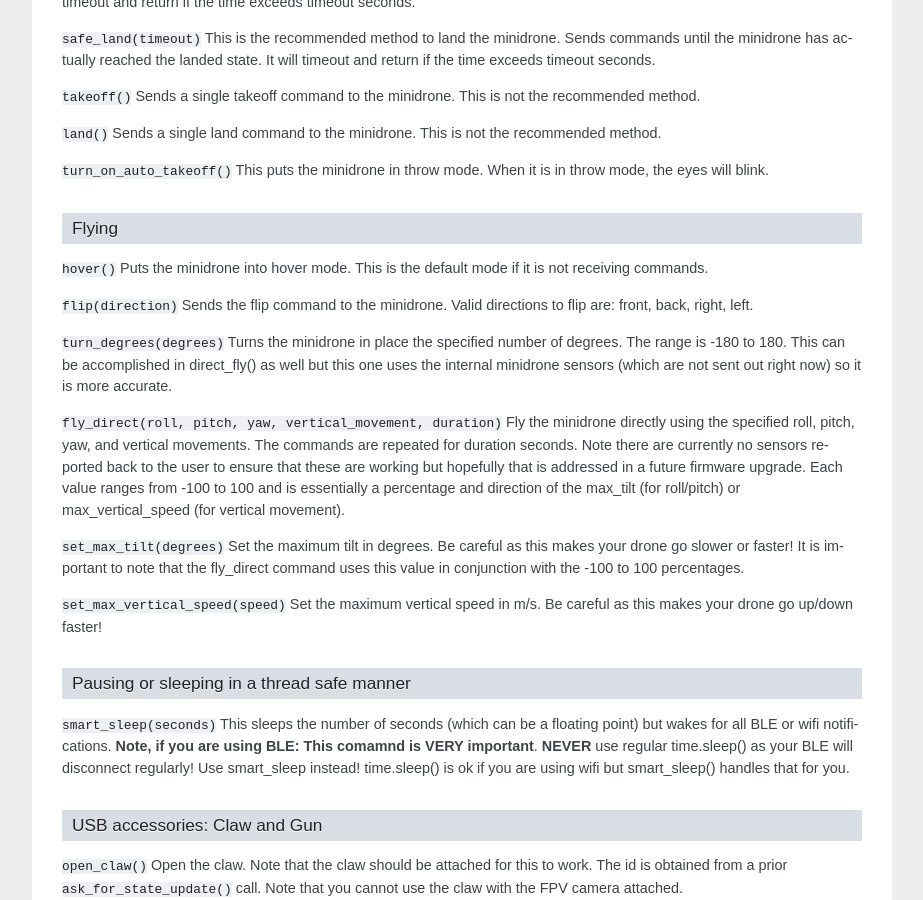
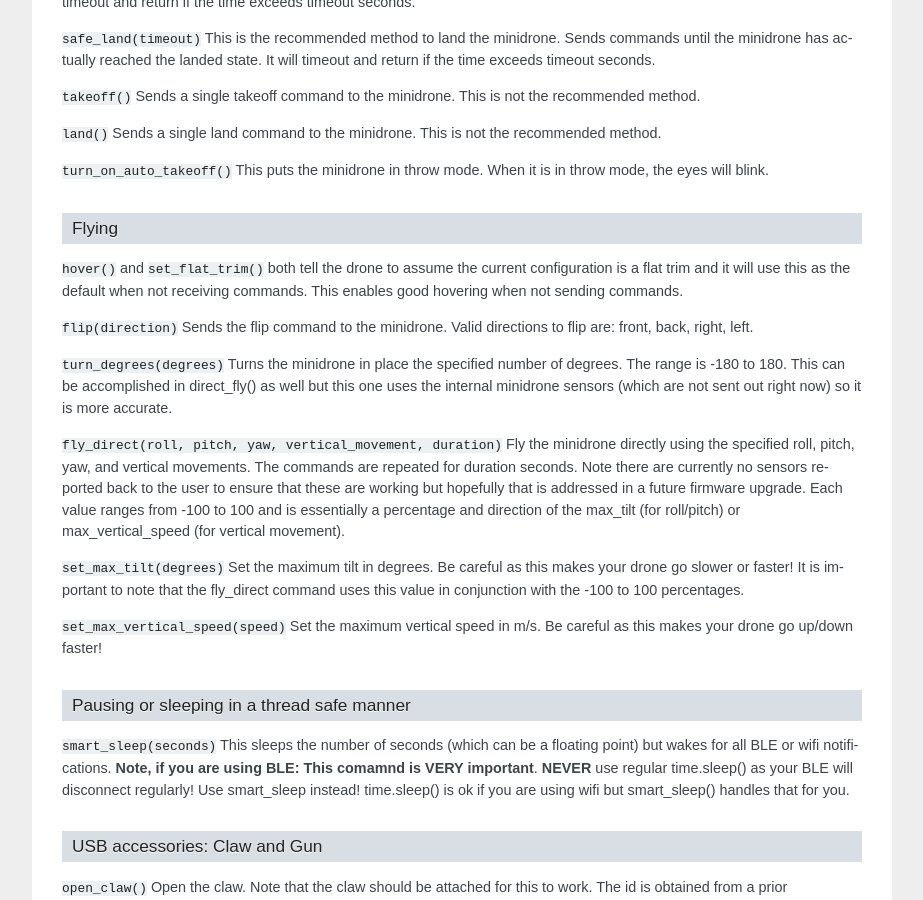
Before and after one commit to amymcgovern/pyparrot, a Sphinx documentation site: the page built from docs/minidronecommands.rst, in a window 1280 px wide and 900 px high, scrolled down 807 px. Shown: the whole window, without its empty margins (198-1121 px from the left). Built offline with Sphinx 7.4.7, drawn with Linux system fonts in a browser that asks for light colours.

Commit message:
clarified hover command in mambo documentation

```diff
--- a/docs/minidronecommands.rst
+++ b/docs/minidronecommands.rst
@@ -55,7 +55,8 @@ until the minidrone has actually reached the landed state. It will timeout and r
 Flying
 ^^^^^^
 
-``hover()`` Puts the minidrone into hover mode.  This is the default mode if it is not receiving commands.
+``hover()`` and ``set_flat_trim()`` both tell the drone to assume the current configuration is a flat trim and it will
+use this as the default when not receiving commands.  This enables good hovering when not sending commands.
 
 ``flip(direction)`` Sends the flip command to the minidrone. Valid directions to flip are: front, back, right, left.
 
```
